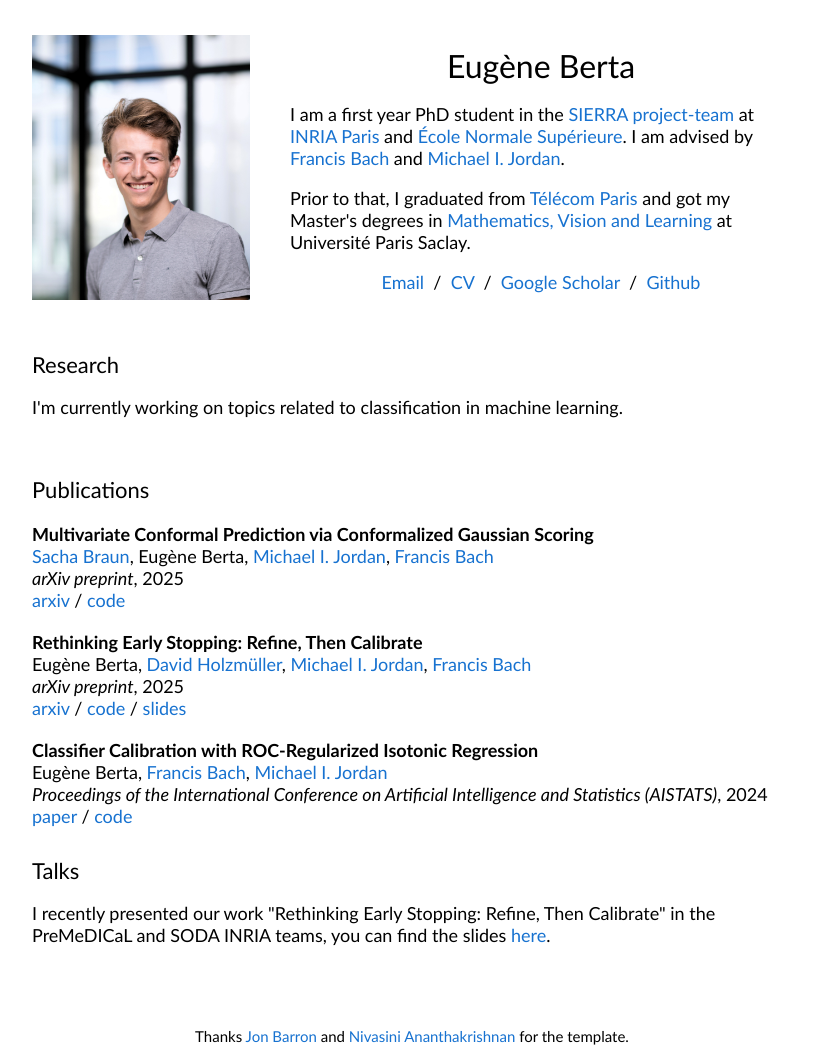
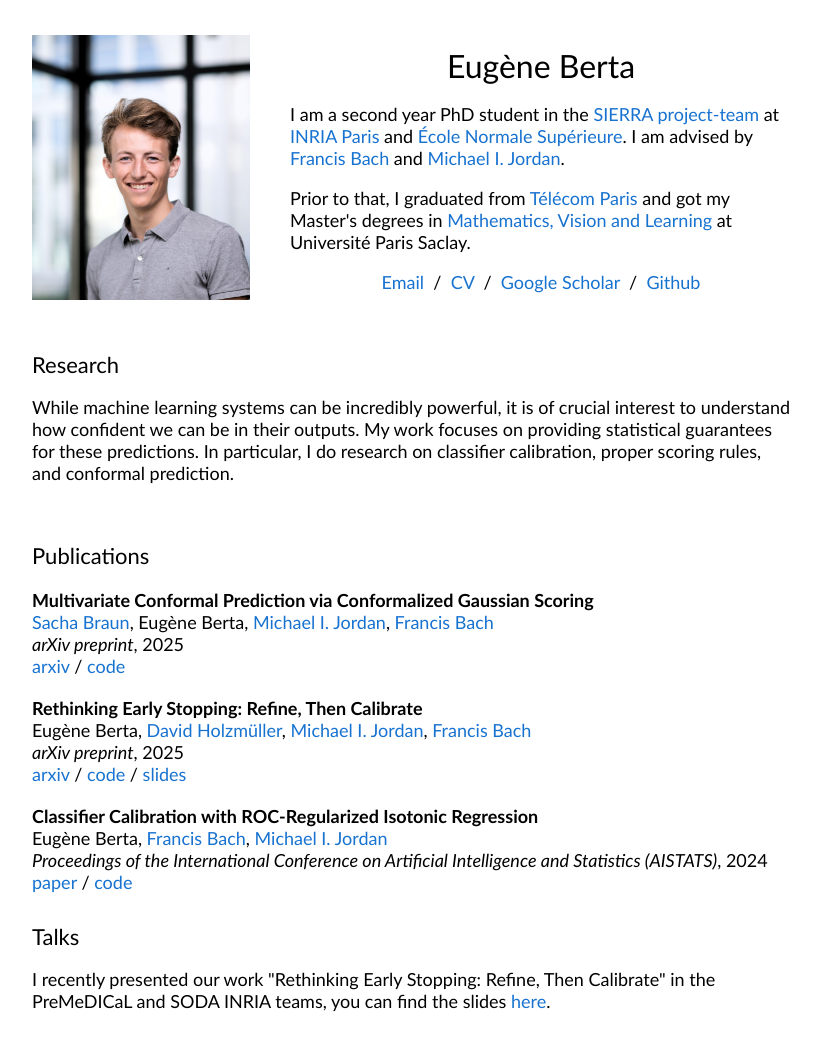
Before and after one commit to eugeneberta/eugeneberta.github.io, a plain HTML site: page index.html in a window 1280 px wide. Shown: the top 1053 px of the page, without its empty margins (228-1048 px from the left). Drawn offline with Linux system fonts and the light colour scheme.

Commit message:
research section

```diff
--- a/index.html
+++ b/index.html
@@ -25,7 +25,7 @@
                 <name>Eugène Berta</name>
               </p>
               <p>
-                I am a first year PhD student in the <a href="https://www.di.ens.fr/sierra/">SIERRA project-team</a> at <a href="https://www.inria.fr/">INRIA Paris</a> and <a href="https://www.ens.psl.eu/">École Normale Supérieure</a>. I am advised by <a href="https://www.di.ens.fr/~fbach/">Francis Bach</a> and <a href="https://people.eecs.berkeley.edu/~jordan/">Michael I. Jordan</a>.
+                I am a second year PhD student in the <a href="https://www.di.ens.fr/sierra/">SIERRA project-team</a> at <a href="https://www.inria.fr/">INRIA Paris</a> and <a href="https://www.ens.psl.eu/">École Normale Supérieure</a>. I am advised by <a href="https://www.di.ens.fr/~fbach/">Francis Bach</a> and <a href="https://people.eecs.berkeley.edu/~jordan/">Michael I. Jordan</a>.
               </p>
               <p>
                 Prior to that, I graduated from <a href="https://www.telecom-paris.fr/">Télécom Paris</a> and got my Master's degrees in <a href="https://www.master-mva.com/">Mathematics, Vision and Learning</a> at Université Paris Saclay.
@@ -47,7 +47,9 @@
             <td style="padding:20px;width:100%;vertical-align:middle">
               <heading>Research</heading>
               <p>
-                I'm currently working on topics related to classification in machine learning.
+                While machine learning systems can be incredibly powerful, it is of crucial interest to understand how confident we can be in their outputs.
+                My work focuses on providing statistical guarantees for these predictions.
+                In particular, I do research on classifier calibration, proper scoring rules, and conformal prediction.
               </p>
             </td>
           </tr>
```
